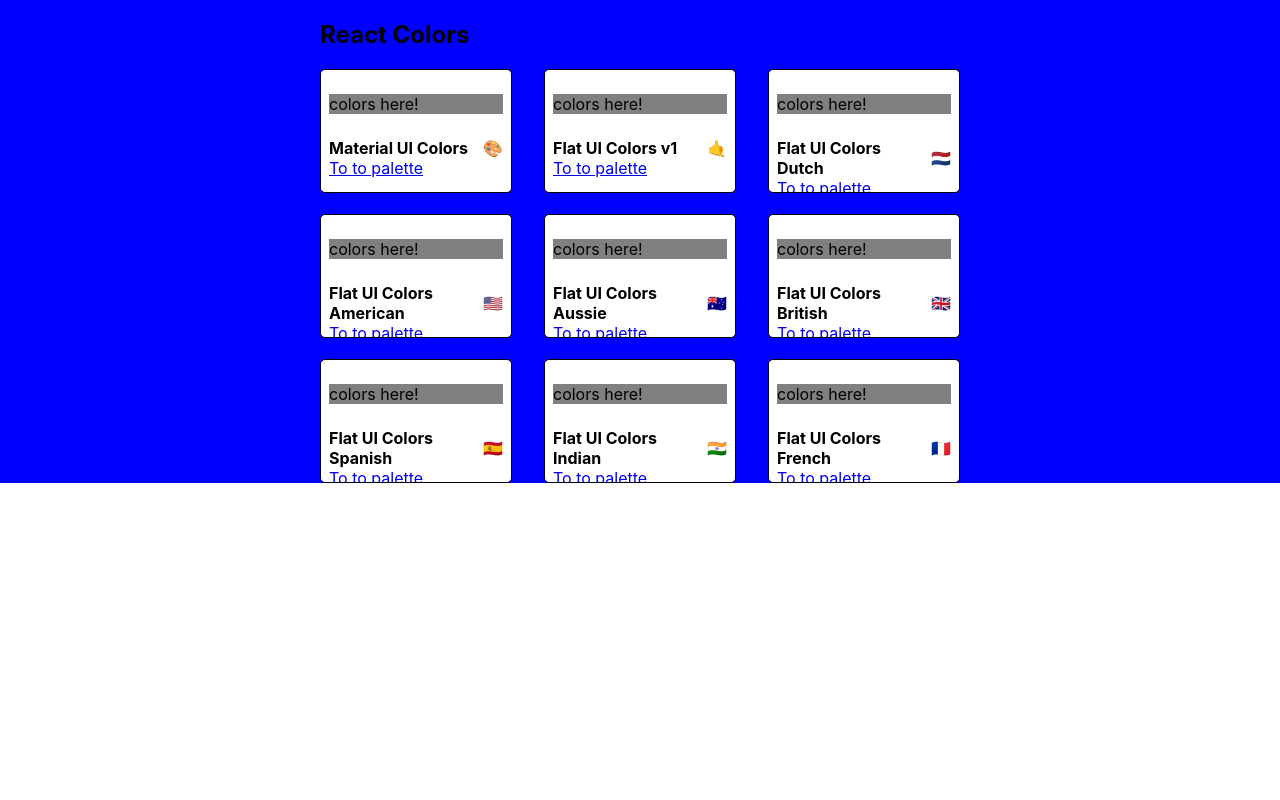
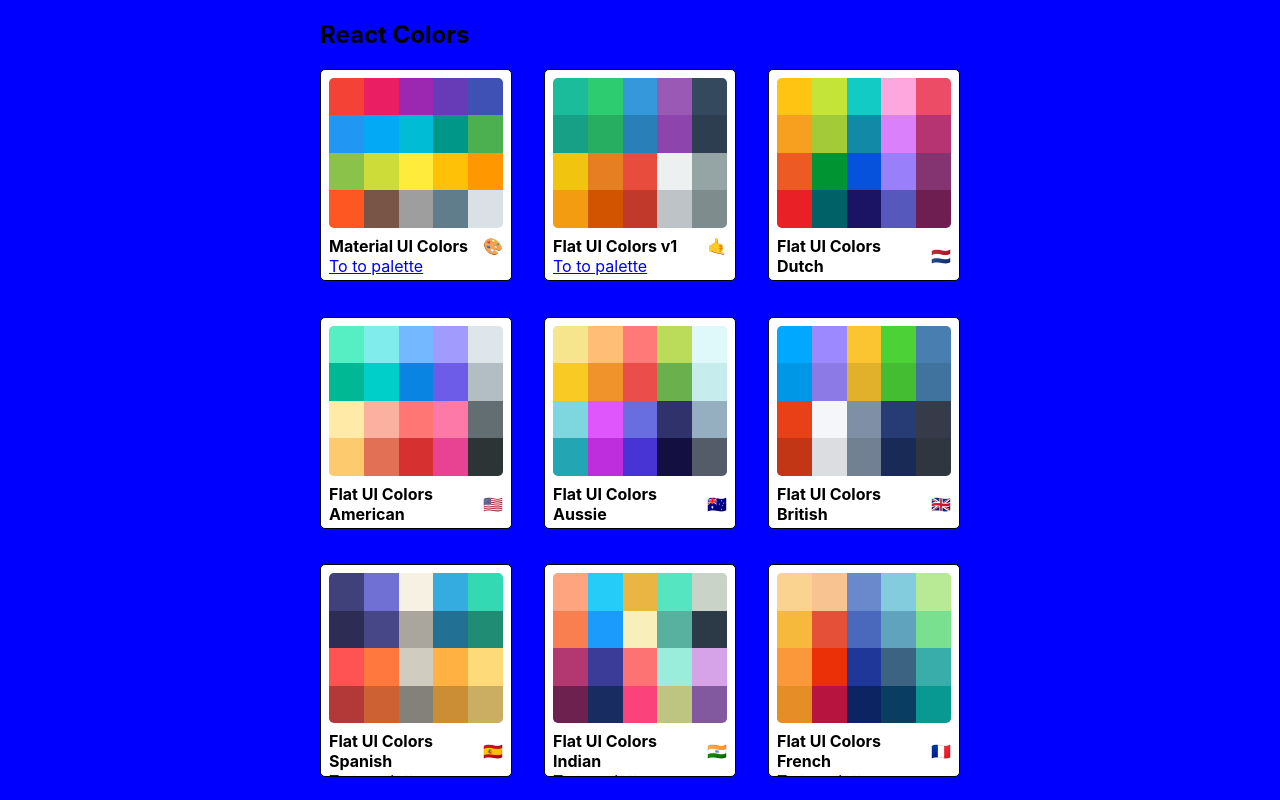
Before and after one commit to AlekseiiT/react-color-project, a React (Create React App) app: page / in a window 1280 px wide. Built offline with nearby package versions, Linux system fonts and the light colour scheme.

Commit message:
MimiPallete styling

```diff
--- a/src/MiniPalette.js
+++ b/src/MiniPalette.js
@@ -15,7 +15,11 @@
 		}
 	},
 	colors: {
-		backgroundColor: 'grey'
+		backgroundColor: '#dae1e4',
+		height: '150px',
+		width: '100%',
+		borderRadius: '5px',
+		overflow: 'hidden'
 	},
 	title: {
 		display: 'flex',
@@ -30,17 +34,26 @@
 	emoji: {
 		parginLeft: '0.5rem',
 		fontSize: '1.5'
+	},
+	miniColor: {
+		height: '25%',
+		width: '20%',
+		display: 'inline-block',
+		margin: '0 auto',
+		position: 'relative',
+		marginBottom: '-4px'
 	}
 };
 
 const MiniPalette = (props) => {
-	const { classes, paletteName, emoji, id } = props;
+	const { classes, paletteName, emoji, id, colors } = props;
+	const miniColorBoxes = colors.map((color) => {
+		return <div className={classes.miniColor} style={{ backgroundColor: color.color }} key={color.name} />;
+	});
 
 	return (
 		<div className={classes.root}>
-			<div className={classes.colors}>
-				<p>colors here!</p>
-			</div>
+			<div className={classes.colors}>{miniColorBoxes}</div>
 			<h5 className={classes.title}>
 				{paletteName} <span className={classes.emoji}>{emoji}</span>
 			</h5>
--- a/src/PaletteList.js
+++ b/src/PaletteList.js
@@ -6,7 +6,7 @@
 const styles = {
 	root: {
 		backgroundColor: 'blue',
-		height: '100%',
+		height: '100vh',
 		display: 'flex',
 		alignItems: 'flex-start',
 		justifyContent: 'center'
```
